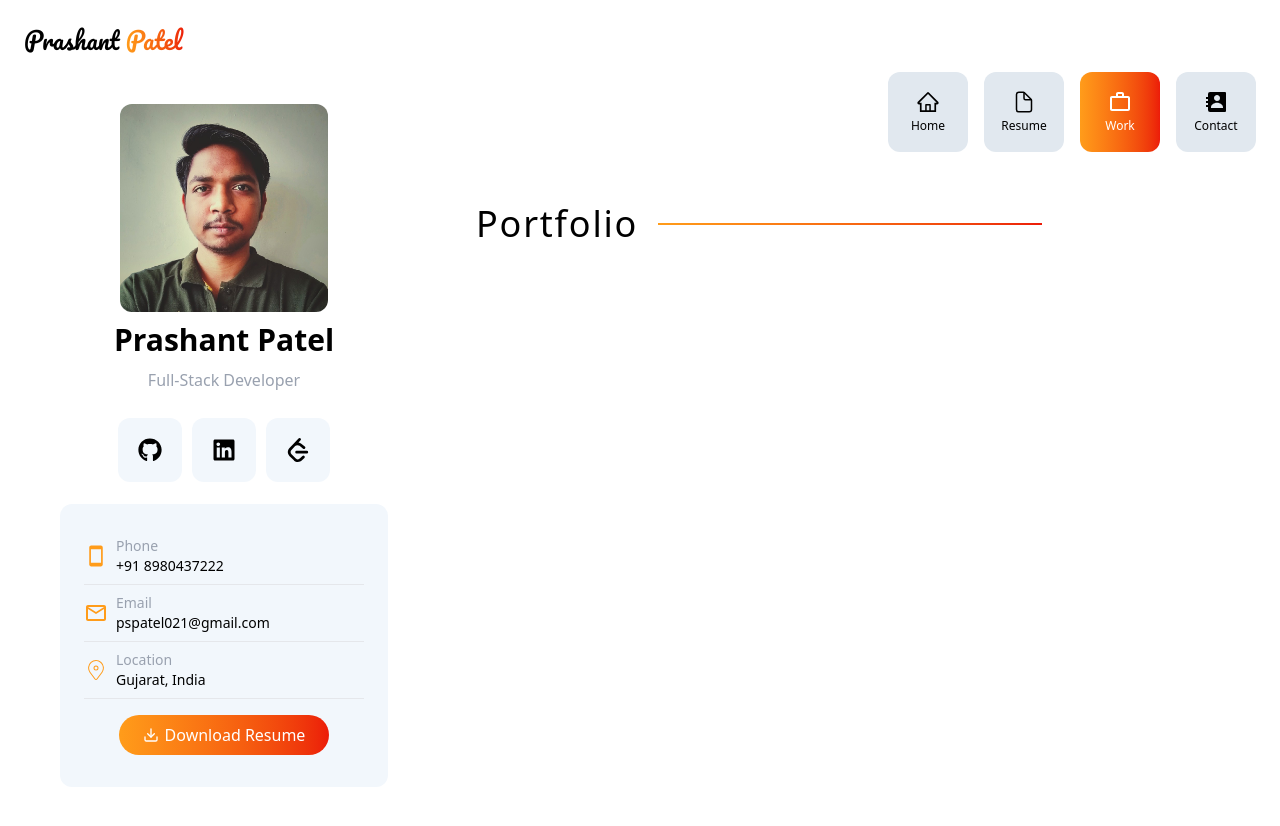
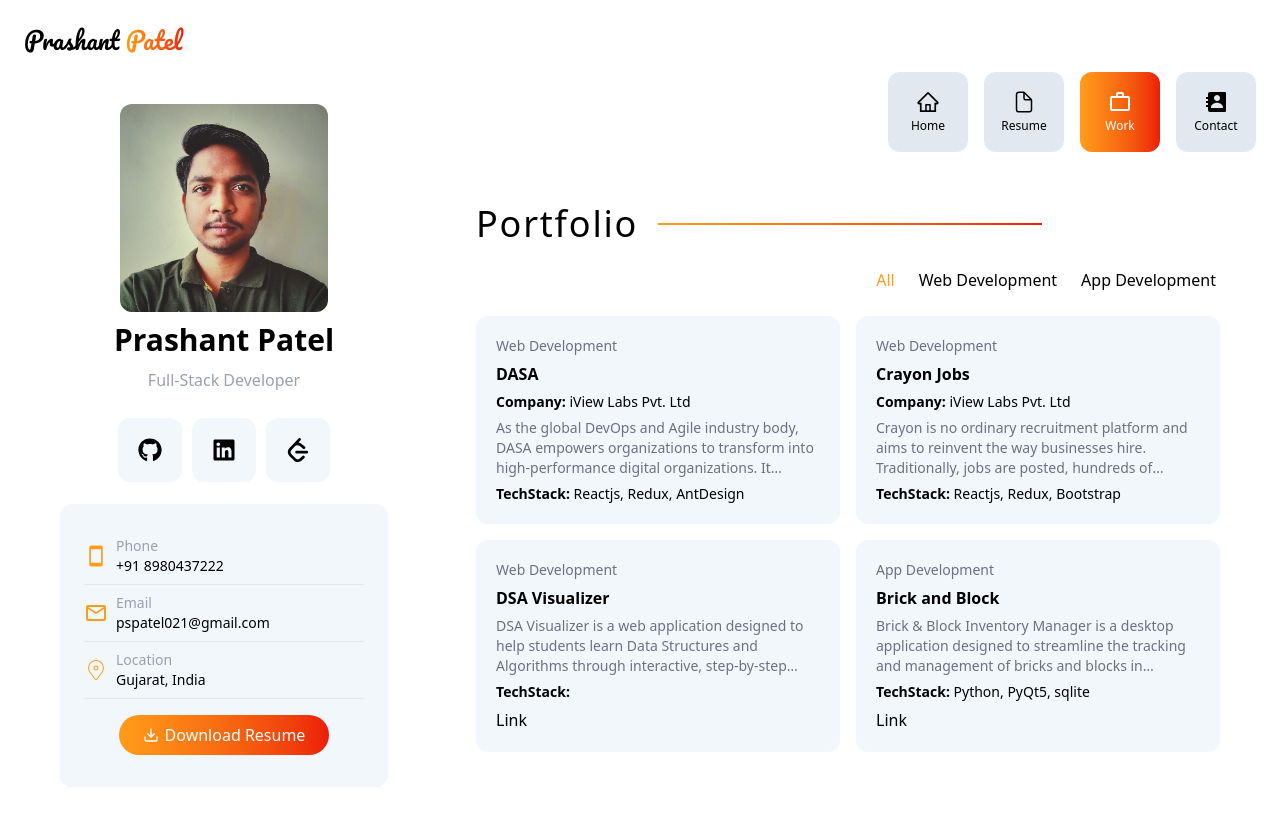
Before and after one commit to Prashant-021/Prashant-Patel-Portfolio, a React (Vite) app: page /work in a window 1280 px wide. Shown: the top 826 px of the page. Built offline with nearby package versions, Linux system fonts and the light colour scheme.

Commit message:
Portfolio page edited

```diff
--- a/src/components/InfoCard.jsx
+++ b/src/components/InfoCard.jsx
@@ -1,7 +1,6 @@
 import React from 'react'
 
 const InfoCard = ({ data }) => {
-    console.log(data);
     return (
         <div className='bg-primary-100 rounded-xl p-3 flex flex-col gap-2'>
             <p className='text-gray-500 text-xs'>
--- a/src/components/SkillList.jsx
+++ b/src/components/SkillList.jsx
@@ -1,4 +1,5 @@
 import React from 'react'
+import SkillTag from './SkillTag'
 
 const SkillList = ({ skills }) => {
     return (
@@ -6,9 +7,7 @@ const SkillList = ({ skills }) => {
             {
                 skills.map((skill, index) => {
                     return (
-                        <div key={index} className='bg-secondary-background p-3 rounded-xl'>
-                            <p>{skill}</p>
-                        </div>
+                        <SkillTag skill={skill} index={index} key={index} />
                     )
                 })
             }
--- /dev/null
+++ b/src/components/SkillTag.jsx
@@ -0,0 +1,11 @@
+import React from 'react'
+
+const SkillTag = ({ index, skill }) => {
+    return (
+        <div key={index} className='bg-secondary-background p-3 rounded-xl'>
+            <p>{skill}</p>
+        </div>
+    )
+}
+
+export default SkillTag
--- a/src/pages/Resume.jsx
+++ b/src/pages/Resume.jsx
@@ -35,7 +35,7 @@ const Resume = () => {
           <div className="flex items-center gap-2">
             <h2 className='text-3xl'>Work Skills</h2>
           </div>
-          <SkillList skills={["React.js", "HTML", "CSS", "Redux-Toolkit", "JavaScript", "Tailwind CSS", "Bootstrap", "Python", "Fast API", "Git", "GitHub"]} />
+          <SkillList skills={["React.js", "HTML", "CSS", "Redux-Toolkit", "JavaScript", "Tailwind CSS", "Bootstrap", "PostgreSql", "Python", "Fast API", "Retool", "Git", "GitHub"]} />
         </div>
         <div>
           <div className="flex items-center gap-2">
--- a/src/pages/Work.jsx
+++ b/src/pages/Work.jsx
@@ -1,9 +1,84 @@
-import React from 'react'
+import React, { useState } from 'react'
 import PageTitle from '../components/PageTitle'
+const projects = [
+  {
+    id: 1,
+    title: "DASA",
+    category: "Web Development",
+    link: "",
+    company: "iView Labs Pvt. Ltd",
+    description: "As the global DevOps and Agile industry body, DASA empowers organizations to transform into high-performance digital organizations. It provides the guidance, training, and community support to help your teams improve efficiency, enhance agility, and deliver value continuously.",
+    techStack: ["Reactjs", "Redux", "AntDesign"],
+    image: ""
+  }, {
+    id: 2,
+    title: "Crayon Jobs",
+    category: "Web Development",
+    company: "iView Labs Pvt. Ltd",
+    link: "",
+    description: "Crayon is no ordinary recruitment platform and aims to reinvent the way businesses hire. Traditionally, jobs are posted, hundreds of candidates apply, you sift through a myriad of different CVs, and if you're lucky, you manage to get through the interviews and hire someone hoping they'll be a natural fit for your business.",
+    techStack: ["Reactjs", "Redux", "Bootstrap"],
+    image: ""
+  }, {
+    id: 3,
+    title: "DSA Visualizer",
+    category: "Web Development",
+    description: "DSA Visualizer is a web application designed to help students learn Data Structures and Algorithms through interactive, step-by-step visualizations.",
+    link: "https://boisterous-cassata-46122e.netlify.app/",
+    image: ""
+  }, {
+    id: 4,
+    title: "Brick and Block",
+    category: "App Development",
+    description: "Brick & Block Inventory Manager is a desktop application designed to streamline the tracking and management of bricks and blocks in manufacturing or construction settings. The app allows users to manage inventory, calculate the quantity of bricks and blocks produced, and maintain detailed records of stock movement. It also includes functionality to store provider details and automatically generate bills based on materials supplied, ensuring accurate accounting and smooth operations.",
+    link: "https://github.com/Prashant-021/Brick-and-Block-Management",
+    techStack: ["Python", "PyQt5", "sqlite"],
+    image: ""
+  }
+]
+const Work = () => {
+  const [projectList, setProjectList] = useState(projects)
+  const [selectedCategory, setSelectedCategory] = useState('All')
+  const categoryList = ['All', ...new Set(projects.map(project => project.category))];
 
-const Work = () => {
+  const applyFilter = (category) => {
+    const filteredProjects = category === 'All'
+      ? projects
+      : projects.filter(project => project.category === category);
+    setSelectedCategory(category)
+    setProjectList(filteredProjects)
+  }
   return (
-    <div className='p-5'><PageTitle title={"Portfolio"} /></div>
+    <div className='p-5'>
+      <PageTitle title={"Portfolio"} />
+      <div className='mt-5 flex flex-wrap md:justify-end gap-4'>
+        {categoryList.map((category, index) => {
+          return (
+            <button key={index} className={`p-1 cursor-pointer rounded-xl ${selectedCategory === category ? "text-primary" : ""}`} onClick={() => applyFilter(category)}>{category}</button>
+          )
+        })}
+      </div>
+      <div className="mt-5 grid grid-cols-1 md:grid-cols-2 gap-4">
+        {projectList.map(project => {
+          return (
+            <div key={project.id} className='bg-secondary-background p-5 rounded-xl flex flex-col gap-1.5'>
+              {project.image && <img src={project?.image} alt="" />}
+              <p className='text-sm text-gray-500'>{project.category}</p>
+              <h3 className='font-bold'>{project.title}</h3>
+              {project.company && <p className='text-sm'><strong>Company:</strong> {project.company}</p>}
+              <p className='text-sm text-gray-500 line-clamp-3' title={project.description}>{project.description}</p>
+              <p className='text-sm'>
+                <strong>TechStack: </strong>
+                {
+                  project?.techStack?.join(", ")
+                }
+              </p>
+              {project.link && <a href={project.link} rel="noopener noreferrer" target='_blank' >Link</a>}
+            </div>
+          )
+        })}
+      </div>
+    </div>
   )
 }
 
```
